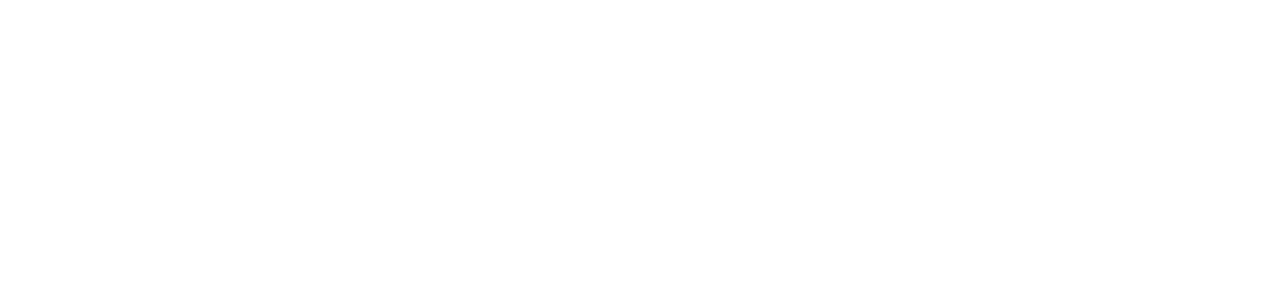
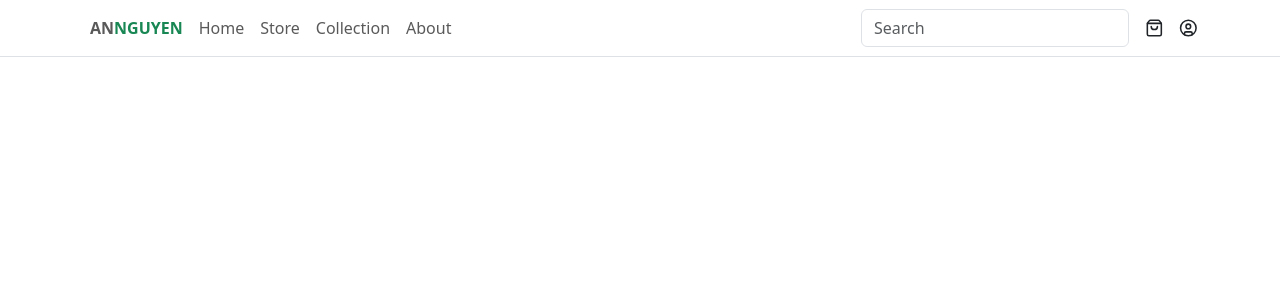
Before and after one commit to ThaanhVuu/an_nguyen_home_frontend, a Next.js app: page / in a window 1280 px wide. Shown: the top 300 px of the page. Built offline with nearby package versions, Linux system fonts and the light colour scheme.

Commit message:
add: nav compo, input compo

```diff
--- a/package.json
+++ b/package.json
@@ -11,6 +11,7 @@
   "dependencies": {
     "axios": "^1.13.2",
     "bootstrap": "^5.3.8",
+    "lucide-react": "^0.562.0",
     "next": "16.1.1",
     "react": "19.2.3",
     "react-dom": "19.2.3"
--- /dev/null
+++ b/src/app/home/page.tsx
@@ -0,0 +1,7 @@
+export default function Home(){
+    return(
+        <div id={"home"} className={"bg-secondary"}>
+            <div className={"container"}></div>
+        </div>
+    )
+}
--- a/src/app/layout.tsx
+++ b/src/app/layout.tsx
@@ -1,8 +1,10 @@
 import type {Metadata} from "next";
 import {Geist, Geist_Mono} from "next/font/google";
 import "./globals.css";
+import "bootstrap/dist/css/bootstrap.min.css";
 import BootstrapJsLoader from "@/utils/BootstrapJsLoader";
 import React from "react";
+import NavBar, {NavItem} from "@/components/NavBar";
 
 const geistSans = Geist({
     variable: "--font-geist-sans",
@@ -19,6 +21,13 @@
     description: "Generated by create next app",
 };
 
+const itemNavs: NavItem[] = [
+    {label: "Home", href: ""},
+    {label: "Store", href: ""},
+    {label: "Collection", href: ""},
+    {label: "About", href: ""}
+];
+
 export default function RootLayout({
                                        children,
                                    }: Readonly<{
@@ -28,8 +37,8 @@
         <html lang="en">
         <BootstrapJsLoader/>
         <body className={`${geistSans.variable} ${geistMono.variable}`}>
-            <header>
-
+        <header>
+                <NavBar items={itemNavs}/>
             </header>
             <main>
                 {children}
--- a/src/app/login/page.ts
+++ b/src/app/login/page.tsx
@@ -1,5 +1,7 @@
 export default function Login(){
     return(
+        <div>
 
+        </div>
     );
 }
--- a/src/app/page.tsx
+++ b/src/app/page.tsx
@@ -1,10 +1,11 @@
 import Image from "next/image";
 import styles from "./page.module.css";
+import Home from "@/app/home/page";
 
-export default function Home() {
+export default function Main() {
   return (
-      <main>
-
-      </main>
+      <div>
+          <Home/>
+      </div>
       );
 }
--- /dev/null
+++ b/src/components/InputCus.tsx
@@ -0,0 +1,11 @@
+export interface InputCusProps {
+    placeholder?: string,
+    className?: string,
+    type?: string,
+}
+
+export default function InputCus({type, placeholder, className}: InputCusProps){
+    return(
+        <input className={`${className} form-control`} placeholder={placeholder}/>
+    )
+}
--- /dev/null
+++ b/src/components/NavBar.tsx
@@ -0,0 +1,41 @@
+"use client"
+
+import Link from "next/link";
+import InputCus from "@/components/InputCus";
+import {CircleUserIcon, ShoppingBag} from "lucide-react";
+
+export interface NavItem {
+    label: string;
+    href: string;
+}
+
+export interface NavProps {
+    items: NavItem[];
+    className?: string;
+}
+
+export default function NavBar({items, className}: NavProps) {
+    return (
+        <nav className={`shadow-lg border-bottom navbar navbar-expand-lg ${className}`}>
+            <div className={"container d-flex justify-content-between"}>
+                <ul className={"navbar-nav"}>
+                    <li>
+                        <Link href={"/"} className={"nav-link"}>
+                            <span className={"fw-bolder"}>AN<span className={"text-success"}>NGUYEN</span></span>
+                        </Link>
+                    </li>
+                    {items.map((item, index) => (
+                        <li key={index} className={"nav-item"}>
+                            <Link className={"nav-link"} href={item.href}>{item.label}</Link>
+                        </li>
+                    ))}
+                </ul>
+                <div className={"d-flex gap-3 align-items-center"}>
+                    <InputCus placeholder={"Search"} className={"bg-emphasis"}/>
+                    <ShoppingBag/>
+                    <CircleUserIcon/>
+                </div>
+            </div>
+        </nav>
+    );
+}
--- a/src/utils/BootstrapJsLoader.ts
+++ b/src/utils/BootstrapJsLoader.ts
@@ -1,3 +1,4 @@
+"use client"
 import {useEffect} from "react";
 
 export default function BootstrapJsLoader(){
```
Also changed, not shown: src/app/home/page.ts (deleted), 1 other file (tests, documents, lock files or other folders).
